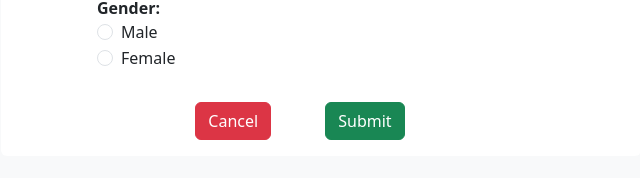
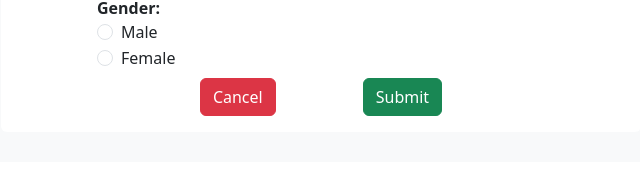
Before and after one commit to VRuttik/Students-Api-Call, a React (Create React App) app in the folder fronted/: page /update/1 in a window 1280 px wide. Shown: the part 440-618 px from the top of the page, without its empty margins (319-959 px from the left). Built offline with nearby package versions, Linux system fonts and the light colour scheme; no server answers.

Commit message:
Update UpdateStudent.js

```diff
--- a/fronted/src/UpdateStudent.js
+++ b/fronted/src/UpdateStudent.js
@@ -205,7 +205,17 @@ function UpdateStudent({ students, onUpdateStudent }) {
                                 className="combobox-toggle"
                                 onClick={toggleDropdown}
                             >
-                                Select Hobbies
+                                {hobbies.length === 0 ? "Select Hobbies" : hobbies.map((hobby, index) => (
+                                    <span key={index} className="selected-hobby">
+                                        {hobby}
+                                        <button
+                                            type="button"
+                                            className="btn-close"
+                                            aria-label="Close"
+                                            onClick={() => handleHobbiesChange(hobby)}
+                                        />
+                                    </span>
+                                ))}
                                 <i className={`bi bi-chevron-down ${dropdownOpen ? "open" : ""}`} />
                             </div>
                             {dropdownOpen && (
@@ -282,21 +292,19 @@ function UpdateStudent({ students, onUpdateStudent }) {
                             </div>
                         )}
                     </div>
-                    <div className="two-btn">
+                    <div className="text-center">
                         <button
                             type="button"
-                            className="btn btn-danger ms-2"
-                            id="myButton2"
-                            onClick={() => navigate("/")}
+                            className="btn btn-danger me-2"
+                            onClick={handleCancel}
                         >
                             Cancel
                         </button>
-                        &#160; &#160;
+                        &#160;&#160;&#160;&#160;&#160;&#160;&#160;&#160;&#160;
                         &#160;&#160;&#160;&#160;&#160;&#160;&#160;&#160;&#160;
                         <button
                             type="submit"
                             className="btn btn-success"
-                            id="myButton1"
                         >
                             Submit
                         </button>
@@ -315,7 +323,7 @@ function UpdateStudent({ students, onUpdateStudent }) {
                             className="modal-dialog modal-dialog-centered"
                             role="document"
                         >
-                            <div className="modal-content">
+                            <div className="modal-content modal-content">
                                 <div className="modal-header">
                                     <h5 className="modal-title">
                                         AWF Page Say...
```
